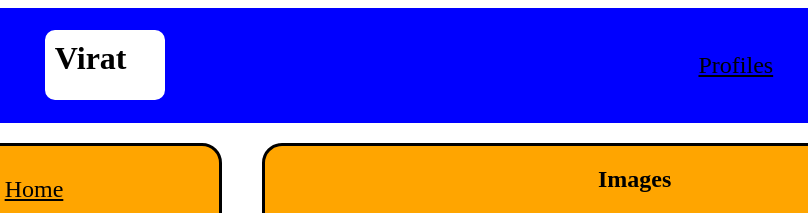
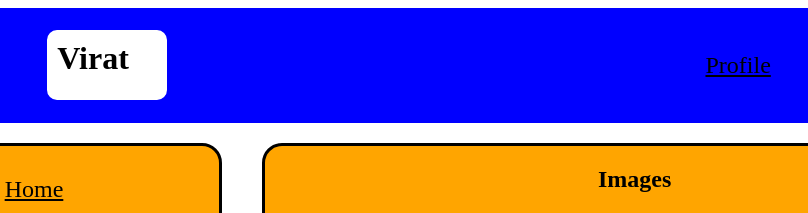
Before and after one commit to kunalkasera456/class-assignment1, a plain HTML site: page index.html in a window 1280 px wide. Shown: the top 213 px of the page, 231-1039 px from the left. Drawn offline with Linux system fonts and the light colour scheme.

Commit message:
back to profile

```diff
--- a/index.html
+++ b/index.html
@@ -12,7 +12,7 @@
         <div class="container">
         <h1 class="iteam1">Virat</h1>
         <nav>
-            <a class="iteam2" href="">Profiles</a>
+            <a class="iteam2" href="">Profile</a>
         </nav>
         </div>
     </header>
```
